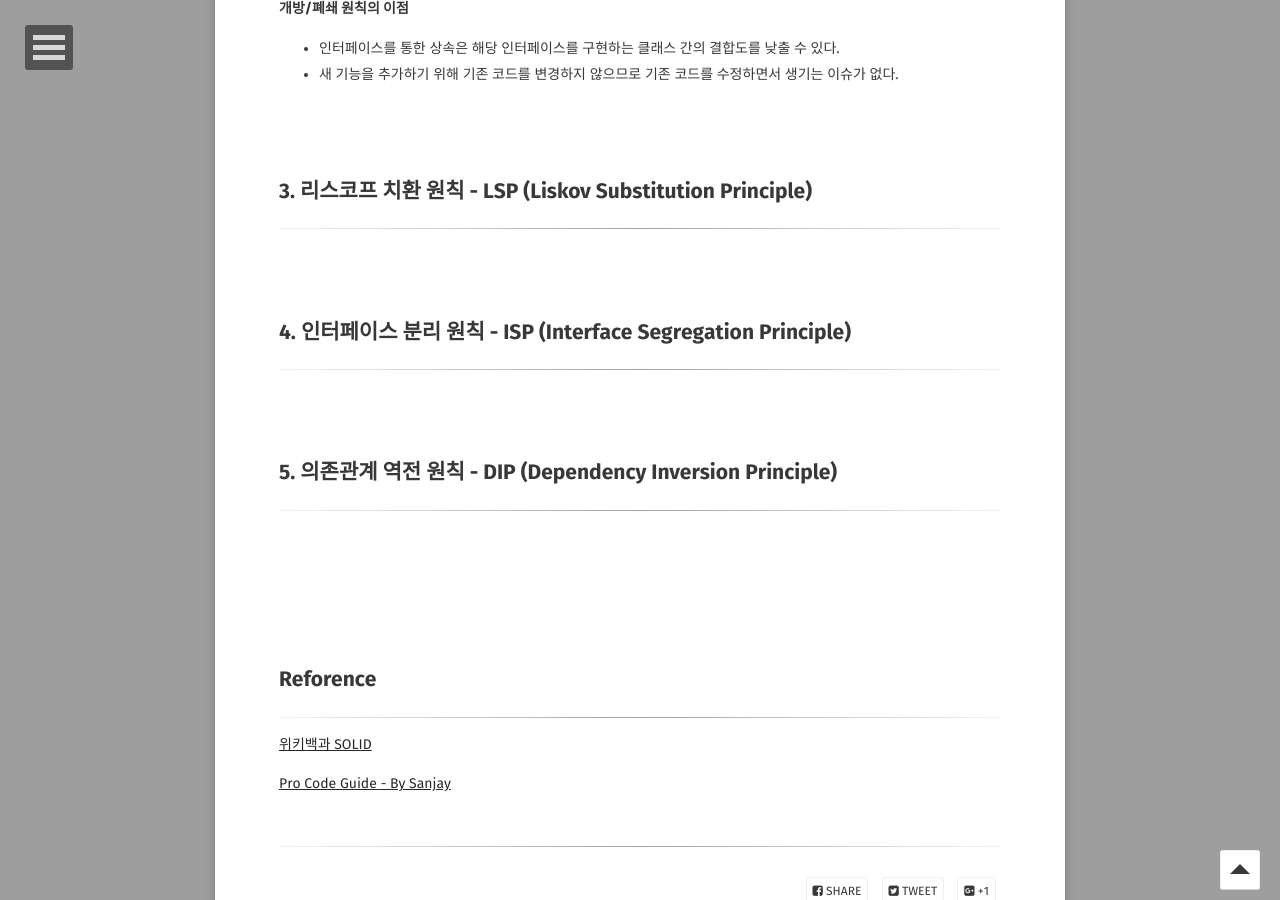
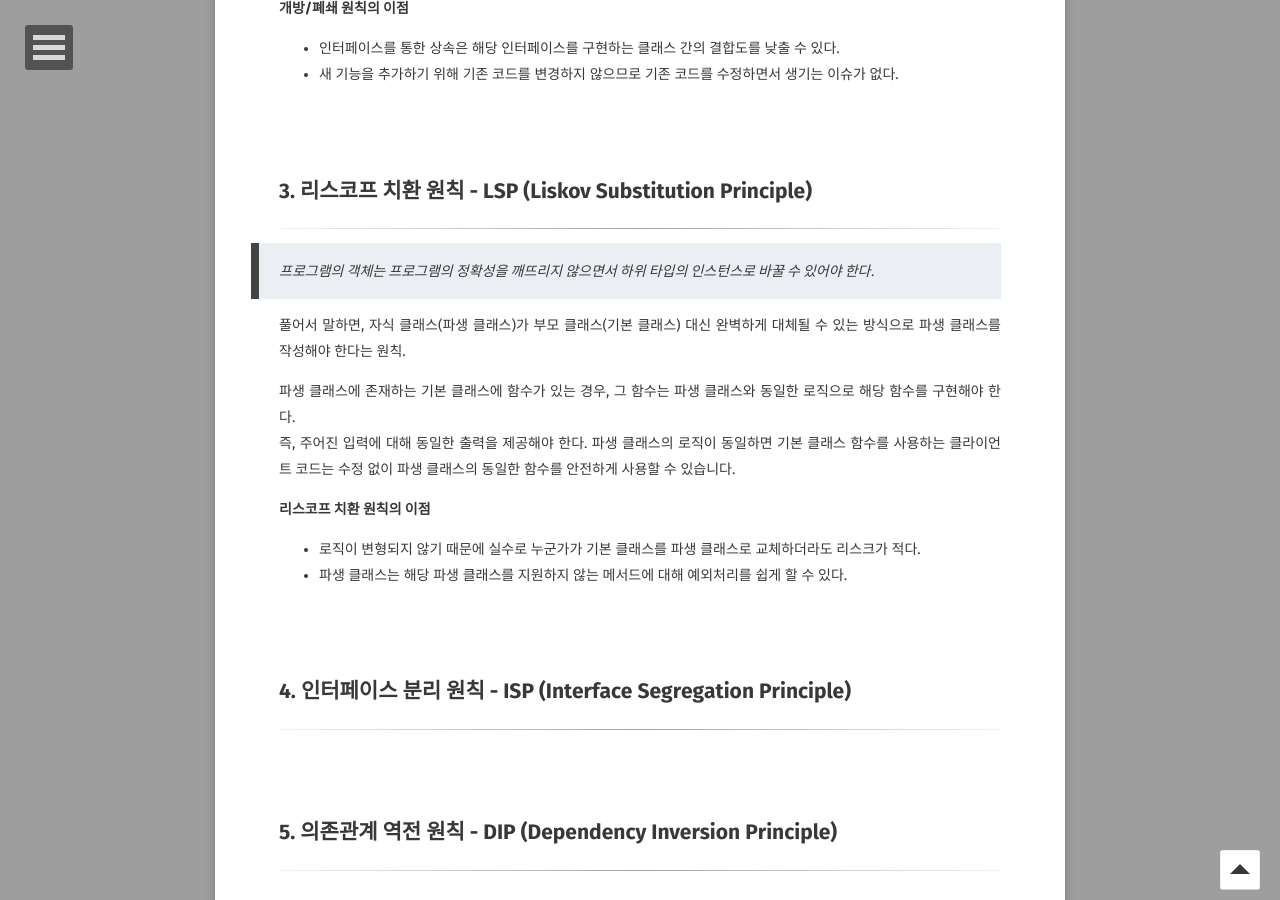
Before and after one commit to KYJKY/KYJKY.github.io, a Jekyll site: the page built from _posts/2022-06-19-[CS-1].markdown, in a window 1280 px wide and 900 px high, scrolled down 7909 px. Built offline with Jekyll 4.4.1, drawn with Linux system fonts in a browser that asks for light colours; some web fonts are replaced; comment, search, counter and statistics services are not loaded; some of the changed text lies outside the part shown.

Commit message:
구글애드 테스트

```diff
--- a/_posts/2022-06-19-[CS-1].markdown
+++ b/_posts/2022-06-19-[CS-1].markdown
@@ -299,9 +299,17 @@ public class GenerateJSONReport : IGenerateReport
 
 ## 3. 리스코프 치환 원칙 - LSP (Liskov Substitution Principle)
 ---
+> 프로그램의 객체는 프로그램의 정확성을 깨뜨리지 않으면서 하위 타입의 인스턴스로 바꿀 수 있어야 한다.
+
+풀어서 말하면, 자식 클래스(파생 클래스)가 부모 클래스(기본 클래스) 대신 완벽하게 대체될 수 있는 방식으로 파생 클래스를 작성해야 한다는 원칙.
+
+파생 클래스에 존재하는 기본 클래스에 함수가 있는 경우, 그 함수는 파생 클래스와 동일한 로직으로 해당 함수를 구현해야 한다.
+즉, 주어진 입력에 대해 동일한 출력을 제공해야 한다. 파생 클래스의 로직이 동일하면 기본 클래스 함수를 사용하는 클라이언트 코드는 수정 없이 파생 클래스의 동일한 함수를 안전하게 사용할 수 있습니다.
 
 
-
+**리스코프 치환 원칙의 이점**
+- 로직이 변형되지 않기 때문에 실수로 누군가가 기본 클래스를 파생 클래스로 교체하더라도 리스크가 적다.
+- 파생 클래스는 해당 파생 클래스를 지원하지 않는 메서드에 대해 예외처리를 쉽게 할 수 있다.
 
 <br>
 <br>
```
Also changed, not shown: _posts/2022-06-18-[Diary-3].markdown (+9 -1 lines).
